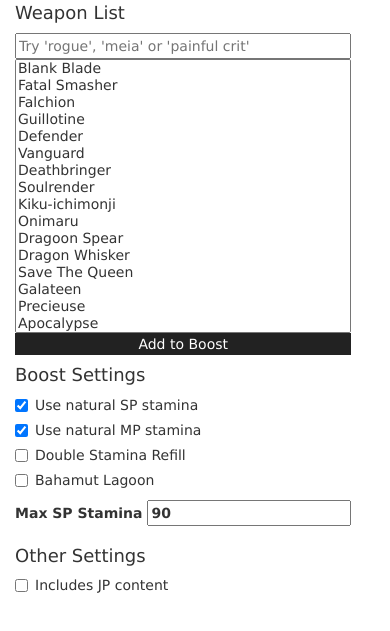
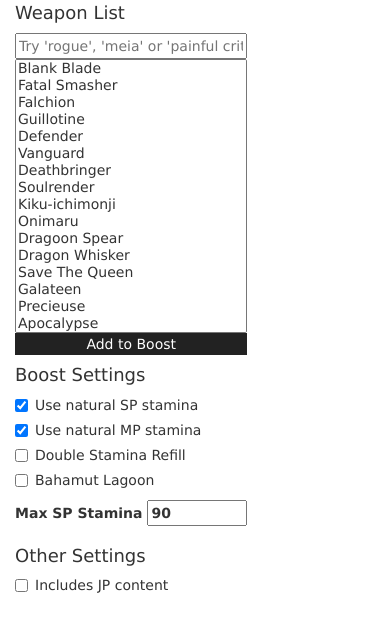
Before and after one commit to Zekareisoujin/MFFWeaponCalc, a website with bundled scripts: page index.html in a window 390 px wide. Shown: the part 57-688 px from the top of the page. Built offline with nearby package versions, Linux system fonts and the light colour scheme.

Commit message:
Remove mobile viewport

```diff
--- a/css/index.css
+++ b/css/index.css
@@ -27,7 +27,7 @@ table.weapon-stat td, table.weapon-stat th { padding: 5px; border: 1px solid #E0
 table.weapon-stat th { background: #E5E5E5; text-align: center; min-width: 50px; }
 input.invalid { background: red; color: #FDFDFD; }
 
-#boost-settings input[type=number] { width: 100px; }
+#control-panel input[type=number] { width: 100px; }
 table .editable:hover { cursor: pointer; background: #E5E5E5 }
 
 .modal-header { background: #222; color: white; }
--- a/index.html
+++ b/index.html
@@ -5,7 +5,7 @@
   <meta charset="utf-8">
   <meta http-equiv="Pragma" content="no-cache">
   <meta http-equiv="Cache-Control" content="no-cache">
-  <meta name="viewport" content="width=device-width">
+  <meta name="viewport" content="width=1024">
   <link href="https://maxcdn.bootstrapcdn.com/bootstrap/3.3.7/css/bootstrap.min.css" rel="stylesheet">
   <script src="https://code.jquery.com/jquery-3.2.1.min.js" integrity="sha256-hwg4gsxgFZhOsEEamdOYGBf13FyQuiTwlAQgxVSNgt4=" crossorigin="anonymous"></script>
   <script src="https://maxcdn.bootstrapcdn.com/bootstrap/3.3.7/js/bootstrap.min.js"></script>
```
